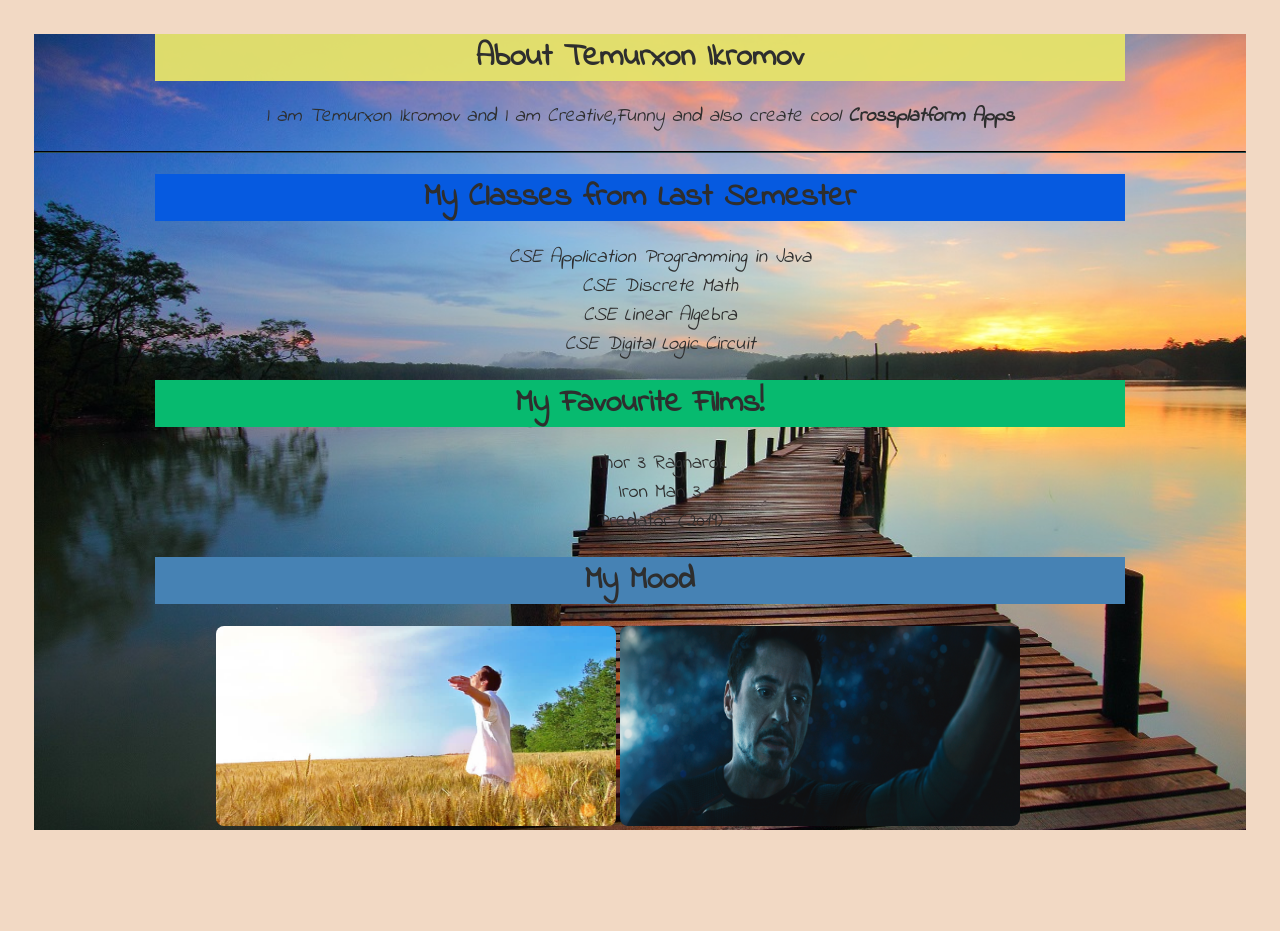
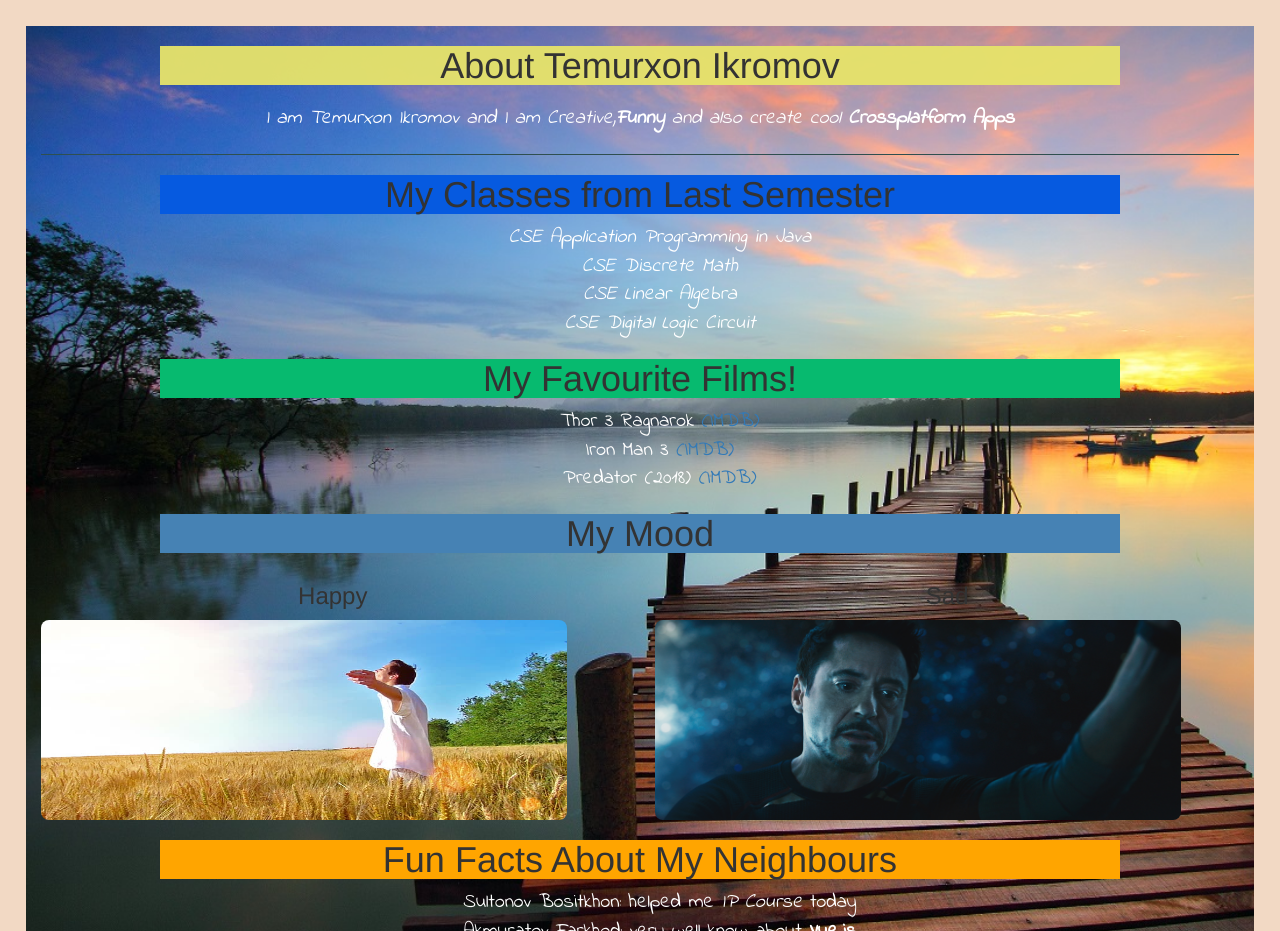
Before and after one commit to Temurxon77/WebApp, a plain HTML site: page index.html in a window 1280 px wide. Before the commit the page ends 804 px from the top, so only its background shows below. Drawn offline with nearby package versions, Linux system fonts and the light colour scheme.

Commit message:
Final Version Hopefully

```diff
--- a/styles.css
+++ b/aboutme_styles.css
@@ -31,20 +31,33 @@ html{
     margin-top: 20px;
     border-color: darkslategray;
 }
-p,h1,li{
+h1,li{
     font-family: 'Indie Flower', cursive;
     text-align: center;
-    color:#2e2e2e;
+    color: white;
+}
+h3{
+    font-family: 'Indie Flower', cursive;
+    text-align: center;
+    color: white;
+}
+p{
+    font-family: 'Indie Flower', cursive;
+    text-align: center;
+    color:white;
 }
 li,p{
     font-size: 20px;
 }
-li:hover,p:hover,h1:hover{
+li:hover,p:hover,h1:hover,h3:hover{
     color: rgb(201, 10, 10);
     cursor: pointer;
 }
 li{
     list-style-type: none;
+}
+ol>a{
+    display: inline;
 }
 .MyFilms>h1{
     background-color: #07ba6f;
@@ -52,12 +65,7 @@ li{
     margin-right: 10%;
     margin-left: 10%;
 }
-.Images{
-    margin-right: 15%;
-    margin-left: 15%;
-    width: auto;
-    height: auto;
-}
+
 .Mood_header{
     background-color: steelblue;
     width: 80%;
@@ -83,3 +91,15 @@ img{
       width: 100%;
     }
   }
+.Happy{
+    width: 90%;
+}
+.Sad{
+    width: 90%;
+}
+.Neighbours>h1{
+    background-color: orange;
+    margin-left: 10%;
+    margin-right: 10%;
+    width: 80%;
+}
--- a/index.html
+++ b/index.html
@@ -3,22 +3,20 @@
 <head>
     <meta charset="utf-8" />
     <meta http-equiv="X-UA-Compatible">
-    <title>Basic HTML and CSS</title>
+    <title>My Personal Web Page</title>
     <meta name="viewport" content="width=device-width, initial-scale=1">
-    <link rel="stylesheet" type="text/css" media="screen" href="styles.css" />
-    <!-- <link rel="stylesheet" href="https://maxcdn.bootstrapcdn.com/bootstrap/3.3.7/css/bootstrap.min.css" crossorigin="anonymous"> -->
-
-    <!-- <link rel="stylesheet" type="text/css" media="screen" href="https://maxcdn.bootstrapcdn.com/bootstrap/3.3.7/css/bootstrap.min.css" /> -->
-    <!-- <script src="main.js"></script> -->
+    <link rel="stylesheet" type="text/css" media="screen" href="aboutme_styles.css" />
+    <link rel="stylesheet" href="https://maxcdn.bootstrapcdn.com/bootstrap/3.3.7/css/bootstrap.min.css" crossorigin="anonymous">
+    <link rel="stylesheet" href="https://fonts.googleapis.com/css?family=Indie+Flower">
 </head>
 <body>
 <div class="container-fluid">
-    <div class="row">
+    <div>
         <div class="main">
             <h1>About Temurxon Ikromov</h1>
         </div>
         <div class="data">
-            <p><I>I am Temurxon Ikromov and I am Creative,Funny and also create cool <b>Crossplatform Apps</b></I></p>
+            <p><I>I am Temurxon Ikromov and I am Creative,<strong>Funny</strong> and also create cool <b>Crossplatform Apps</b></I></p>
         </div>
         <hr class="hor_row" />
         <div class="MyCourses">
@@ -33,17 +31,32 @@
         <div class="MyFilms">
             <h1>My Favourite Films!</h1>
             <ol>
-                <li>Thor 3 Ragnarok</li>
-                <li>Iron Man 3 <a></a></li>
-                <li>Predator (2019) </li>
+                <li>Thor 3 Ragnarok <a href="https://www.imdb.com/title/tt3501632/?ref_=fn_al_tt_1">(IMDB)</a> </li>
+                <li>Iron Man 3 <a href="https://www.imdb.com/title/tt1300854/?ref_=fn_al_tt_1">(IMDB)</a> </li>
+                <li>Predator (2018) <a href="https://www.imdb.com/title/tt3829266/?ref_=nv_sr_1">(IMDB)</a> </li>
             </ol>
         </div>
         <div>
-            <div class="Mood_header"><h1>My Mood</h1></div>
-            <div class="Images">
-                <img src="assets/happy.jpg" width="400" height="200"/>
-                <img src="assets/sad.jpg" width="400" height="200"/>
+            <div class="Mood_header">
+                <h1>My Mood</h1>
             </div>
+            <div class="Images row">
+                <div class="Happy_Div col-md-6">
+                    <h3>Happy</h3>
+                    <img class="Happy" src="assets/happy.jpg" width="400" height="200"/>
+                </div>
+                <div class="Sad_Div  col-md-6">
+                    <h3>Sad</h3>
+                    <img class="Sad" src="assets/sad.jpg" width="400" height="200"/>
+                </div>
+            </div>
+        </div>
+        <div class="Neighbours">
+            <h1>Fun Facts About My Neighbours</h1>
+            <ul>
+                <li>Sultonov Bositkhon: helped me <em>IP Course</em> today </li>
+                <li>Akmuratov Farkhod: very well know about <strong>Vue.js</strong></li>
+            </ul>
         </div>
     </div>
 </div>
```
